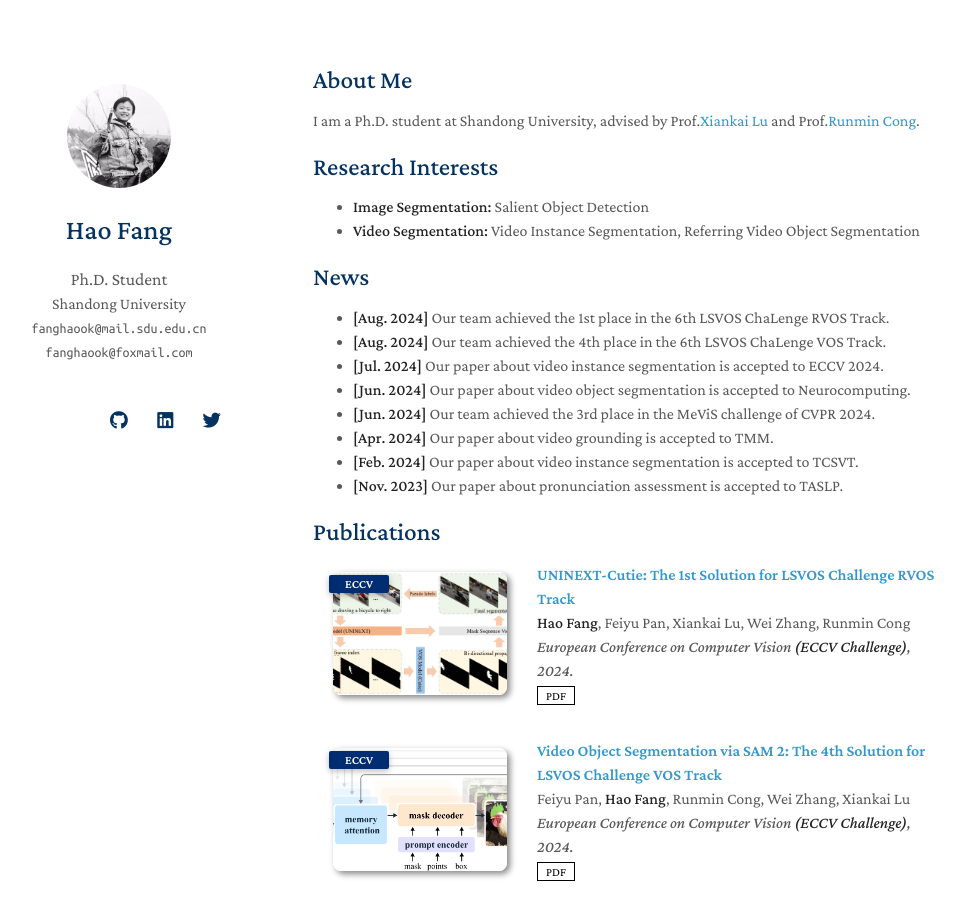
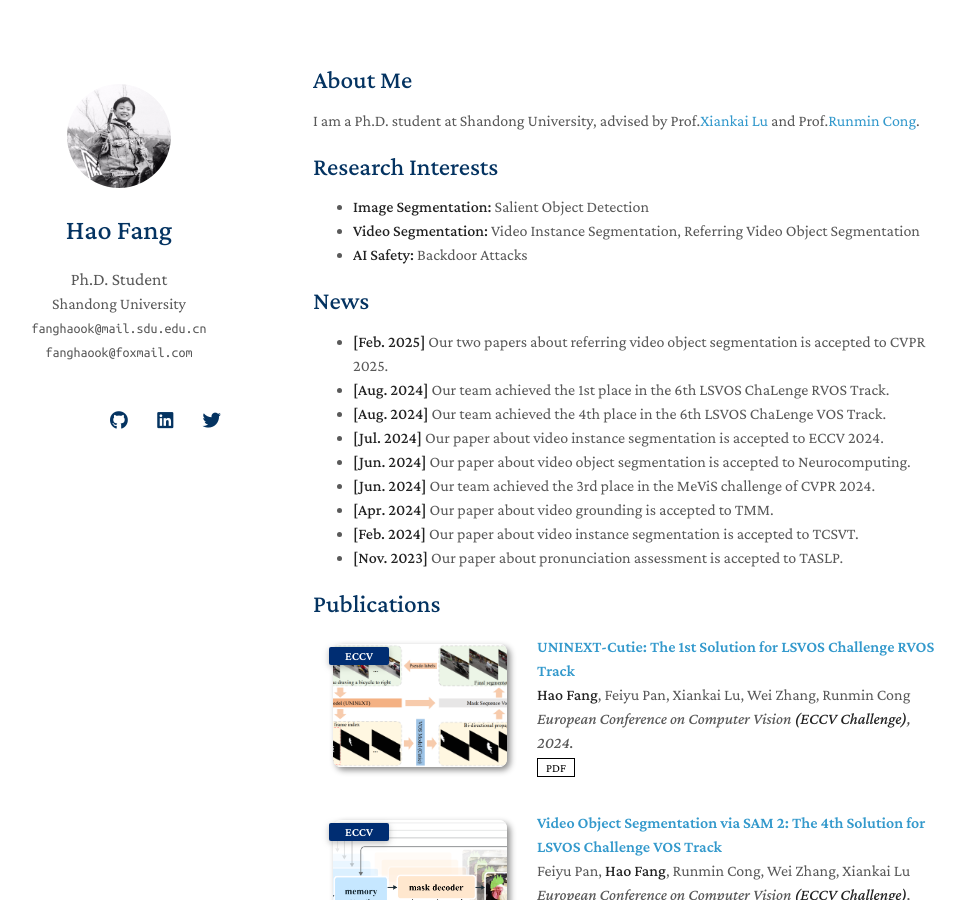
Before and after one commit to fanghaook/fanghaook.github.io, a Jekyll site: the page built from index.md, in a window 1280 px wide and 900 px high. Shown: the whole window, without its empty margins (157-1122 px from the left). Built offline with Jekyll 4.4.1, drawn with Linux system fonts in a browser that asks for light colours; nearby versions of some CDN libraries; a style sheet for code colours, icons or effects is not loaded; our own code applies the rules of GitHub Pages for plain Markdown files.

Commit message:
Update index.md

```diff
--- a/index.md
+++ b/index.md
@@ -10,8 +10,10 @@ I am a Ph.D. student at Shandong University, advised by Prof.[Xiankai Lu](https:
 
 - **Image Segmentation:** Salient Object Detection
 - **Video Segmentation:** Video Instance Segmentation, Referring Video Object Segmentation
+- **AI Safety:** Backdoor Attacks
 
 ## News
+- **[Feb. 2025]** Our two papers about referring video object segmentation is accepted to CVPR 2025.
 - **[Aug. 2024]** Our team achieved the 1st place in the 6th LSVOS ChaLenge RVOS Track.
 - **[Aug. 2024]** Our team achieved the 4th place in the 6th LSVOS ChaLenge VOS Track.
 - **[Jul. 2024]** Our paper about video instance segmentation is accepted to ECCV 2024.
```
